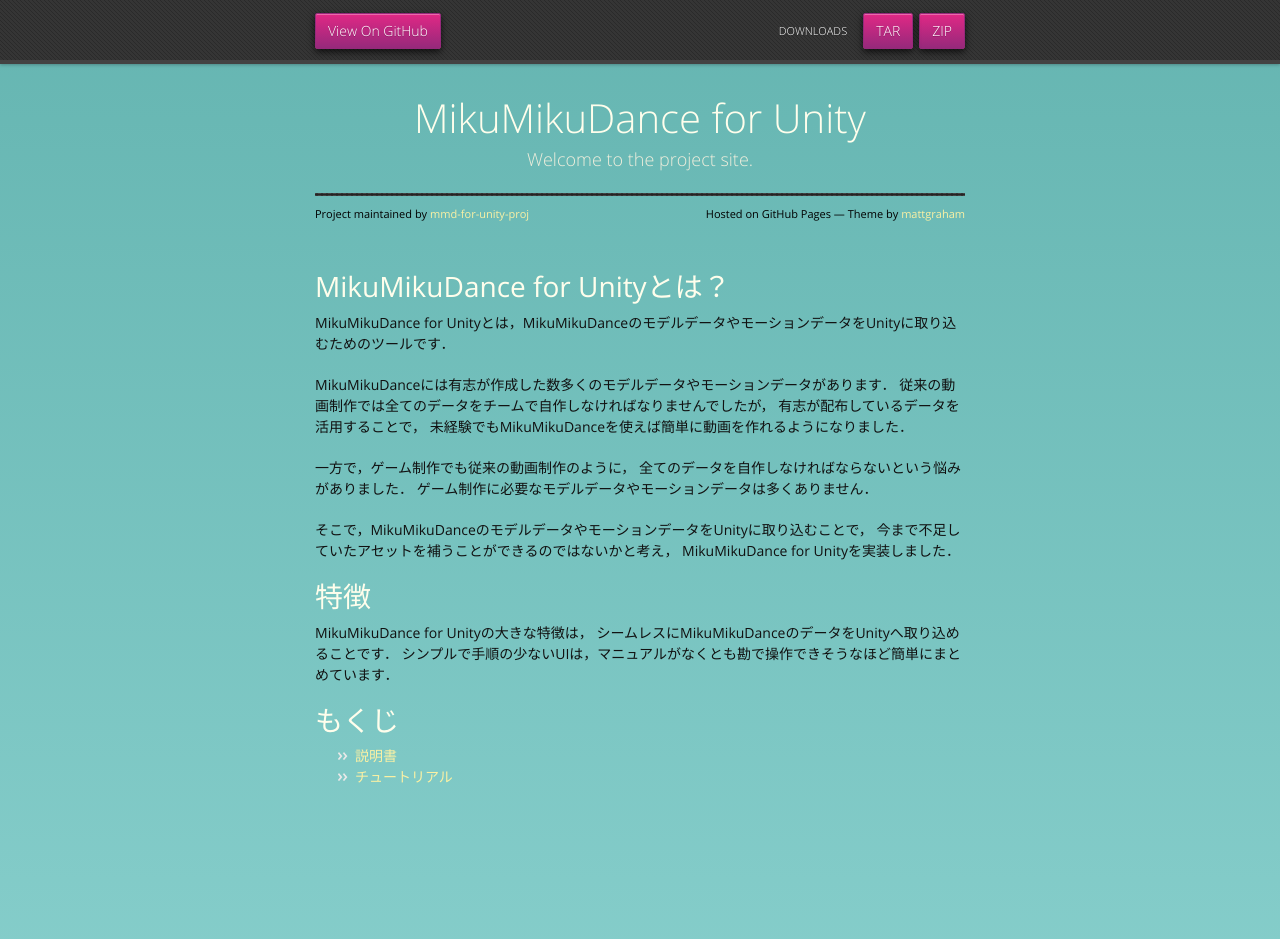
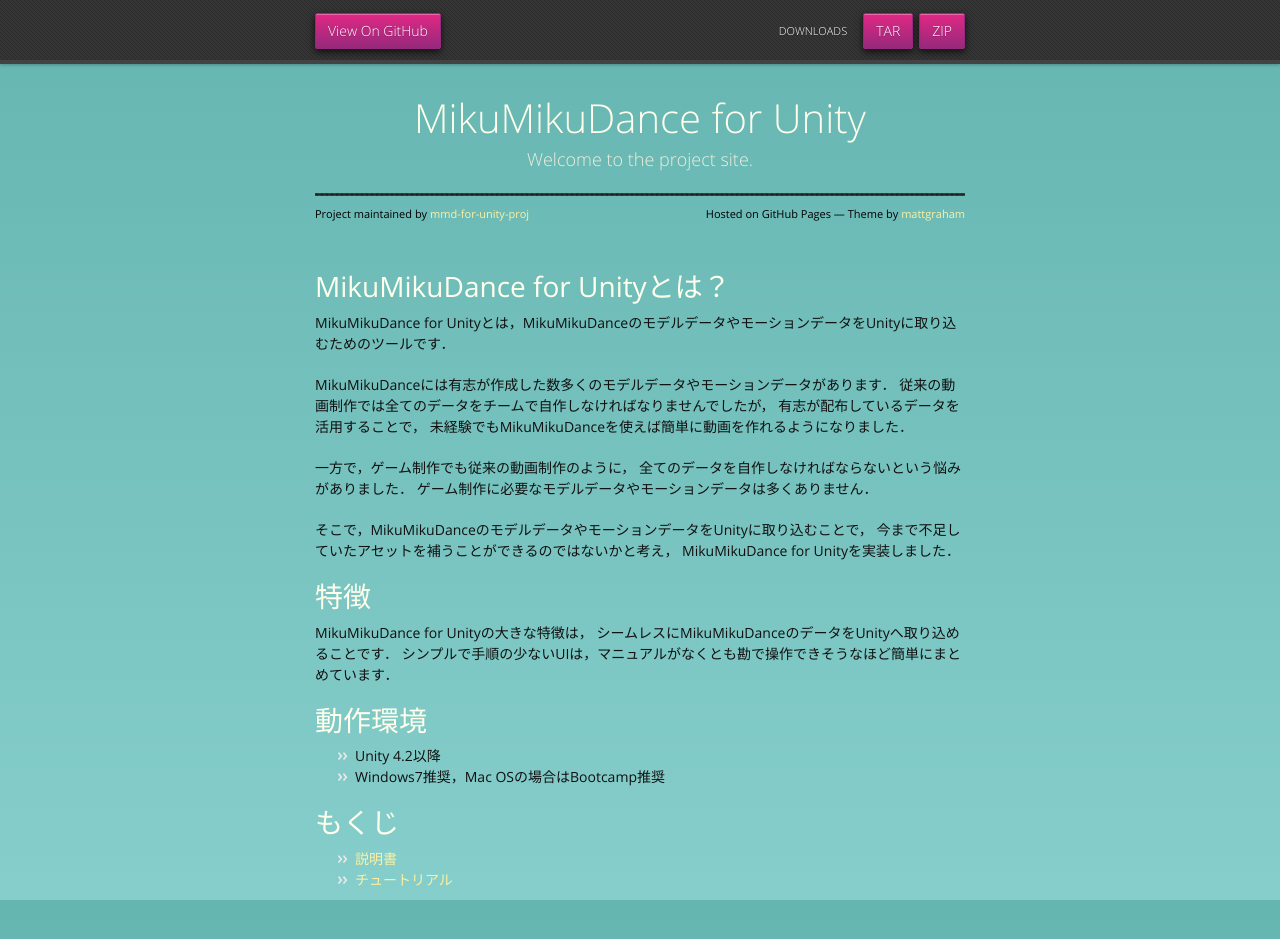
Before and after one commit to mmd-for-unity-proj/mmd-for-unity, a Jekyll site: the page built from index.md, in a window 1280 px wide and 1000 px high. Shown: the top 939 px of the window. Built offline with Jekyll 4.4.1, drawn with Linux system fonts in a browser that asks for light colours; nearby versions of some CDN libraries.

Commit message:
Update index.md
動作環境を追記

```diff
--- a/index.md
+++ b/index.md
@@ -26,7 +26,9 @@
 シームレスにMikuMikuDanceのデータをUnityへ取り込めることです．
 シンプルで手順の少ないUIは，マニュアルがなくとも勘で操作できそうなほど簡単にまとめています．
 
-
+# 動作環境
+- Unity 4.2以降
+- Windows7推奨，Mac OSの場合はBootcamp推奨
 
 # もくじ
 * [説明書](howto.html)
```
